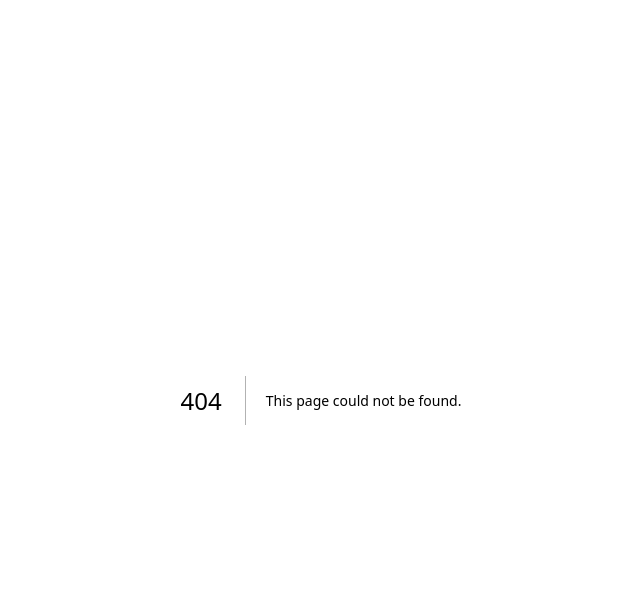
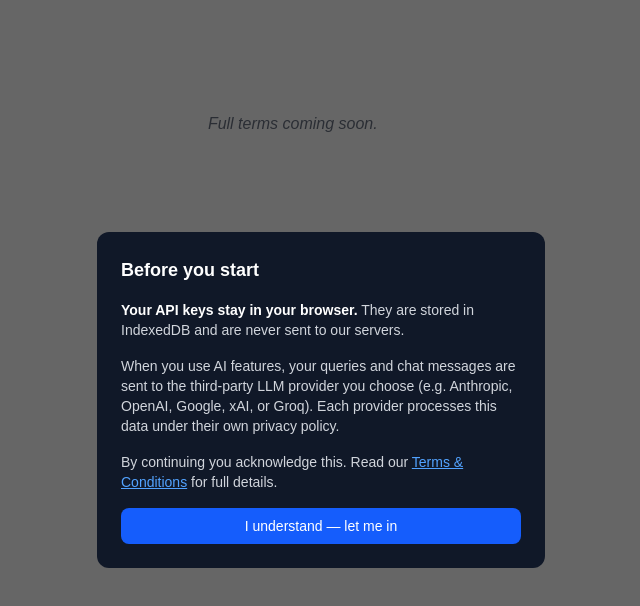
Before and after one commit to project-minigraf/minigraf-playground, a Next.js app: page /terms in a window 1280 px wide. Before the commit this address had no page. Shown: the top 606 px of the page, without its empty margins (319-959 px from the left). Built offline with nearby package versions, Linux system fonts and the light colour scheme.

Commit message:
feat: add first-visit privacy modal and T&C placeholder page

```diff
--- a/app/layout.tsx
+++ b/app/layout.tsx
@@ -1,6 +1,7 @@
 import { Analytics } from "@vercel/analytics/next"
 import type { Metadata } from "next";
 import { Geist, Geist_Mono } from "next/font/google";
+import { PrivacyModal } from "@/components/modals/PrivacyModal";
 import "./globals.css";
 
 const geistSans = Geist({
@@ -28,7 +29,10 @@ export default function RootLayout({
       lang="en"
       className={`${geistSans.variable} ${geistMono.variable} h-full antialiased`}
     >
-      <body className="min-h-full flex flex-col">{children}</body>
+      <body className="min-h-full flex flex-col">
+        {children}
+        <PrivacyModal />
+      </body>
     </html>
   );
 }
--- /dev/null
+++ b/app/terms/page.tsx
@@ -0,0 +1,8 @@
+export default function TermsPage() {
+  return (
+    <main className="max-w-2xl mx-auto py-16 px-4 text-gray-300">
+      <h1 className="text-2xl font-bold text-white mb-4">Terms &amp; Conditions</h1>
+      <p className="text-gray-500 italic">Full terms coming soon.</p>
+    </main>
+  )
+}
--- /dev/null
+++ b/components/modals/PrivacyModal.tsx
@@ -0,0 +1,49 @@
+'use client'
+import { useEffect, useState } from 'react'
+
+const STORAGE_KEY = 'privacy-accepted'
+
+export function PrivacyModal() {
+  const [open, setOpen] = useState(false)
+
+  useEffect(() => {
+    if (!localStorage.getItem(STORAGE_KEY)) setOpen(true)
+  }, [])
+
+  function accept() {
+    localStorage.setItem(STORAGE_KEY, '1')
+    setOpen(false)
+  }
+
+  if (!open) return null
+
+  return (
+    <div className="fixed inset-0 z-50 flex items-center justify-center bg-black/60 p-4">
+      <div className="max-w-md w-full bg-gray-900 rounded-xl p-6 space-y-4 text-sm text-gray-300">
+        <h2 className="text-lg font-semibold text-white">Before you start</h2>
+        <p>
+          <strong className="text-white">Your API keys stay in your browser.</strong>{' '}
+          They are stored in IndexedDB and are never sent to our servers.
+        </p>
+        <p>
+          When you use AI features, your queries and chat messages are sent to the
+          third-party LLM provider you choose (e.g. Anthropic, OpenAI, Google, xAI,
+          or Groq). Each provider processes this data under their own privacy policy.
+        </p>
+        <p>
+          By continuing you acknowledge this. Read our{' '}
+          <a href="/terms" className="text-blue-400 underline" target="_blank">
+            Terms &amp; Conditions
+          </a>{' '}
+          for full details.
+        </p>
+        <button
+          onClick={accept}
+          className="w-full bg-blue-600 hover:bg-blue-700 text-white rounded-lg py-2 font-medium transition-colors"
+        >
+          I understand — let me in
+        </button>
+      </div>
+    </div>
+  )
+}
```
